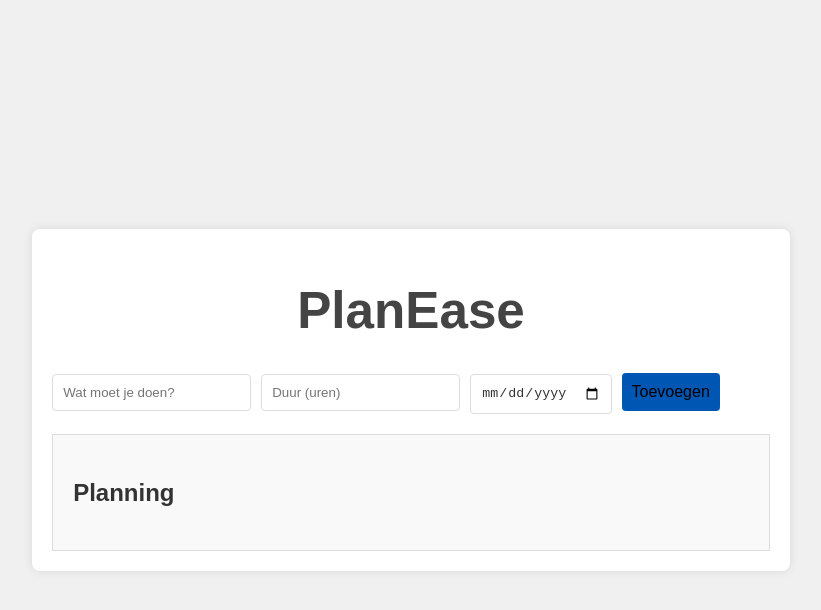
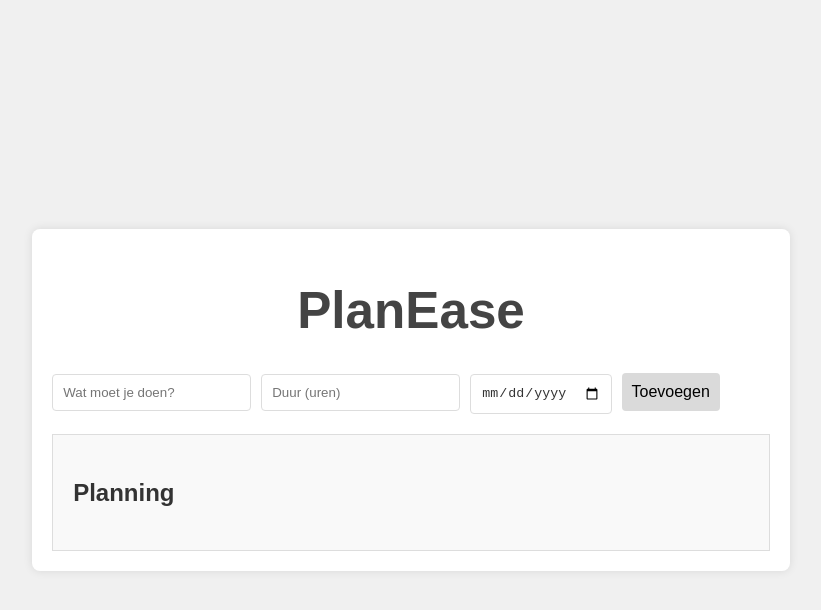
Before and after one commit to KnopperDev/PlanEase, a React (Vite) app in the folder PlanEase/: page / in a window 1280 px wide. In both pictures the pointer is over the button "Toevoegen". Shown: the top 610 px of the page, without its empty margins (249-1070 px from the left). Built offline with nearby package versions, Linux system fonts and the light colour scheme; the HTML template or start-up script is replaced by a standard one.

Commit message:
Update App.css

```diff
--- a/PlanEase/src/App.css
+++ b/PlanEase/src/App.css
@@ -47,7 +47,7 @@ button {
 }
 
 button:hover {
-  background-color: #0056b3; /* Darker button background on hover */
+  background-color: #dadada; /* Darker button background on hover */
 }
 
 ul {
```
